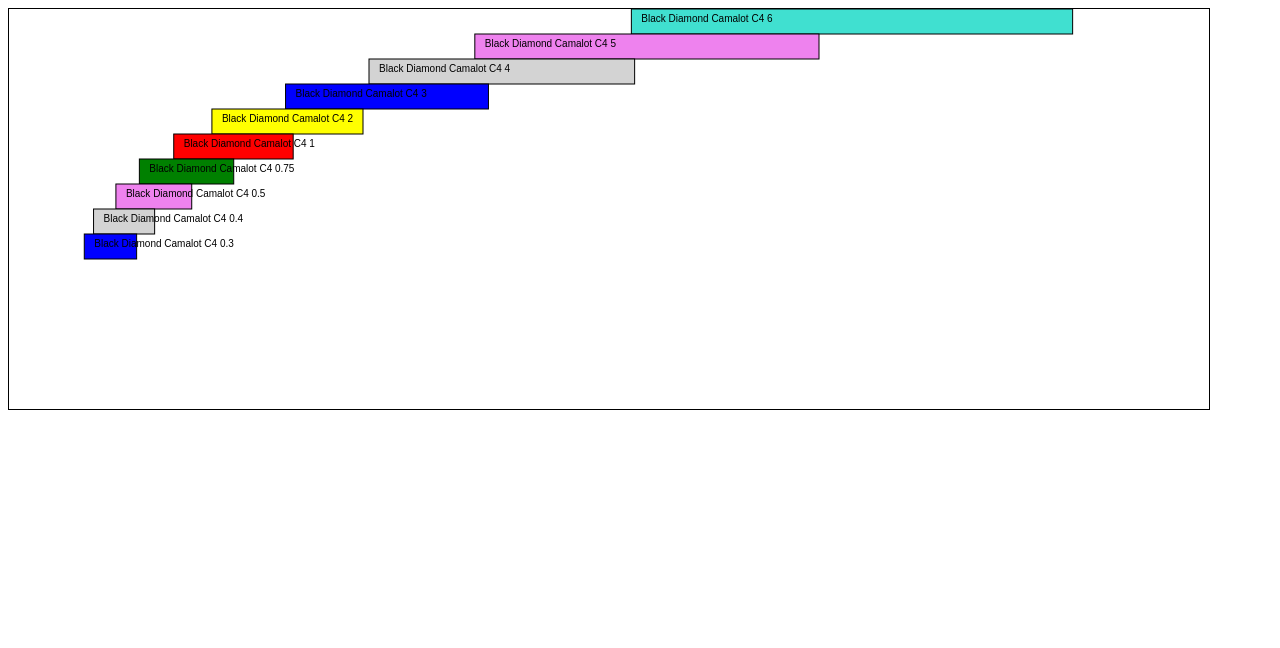
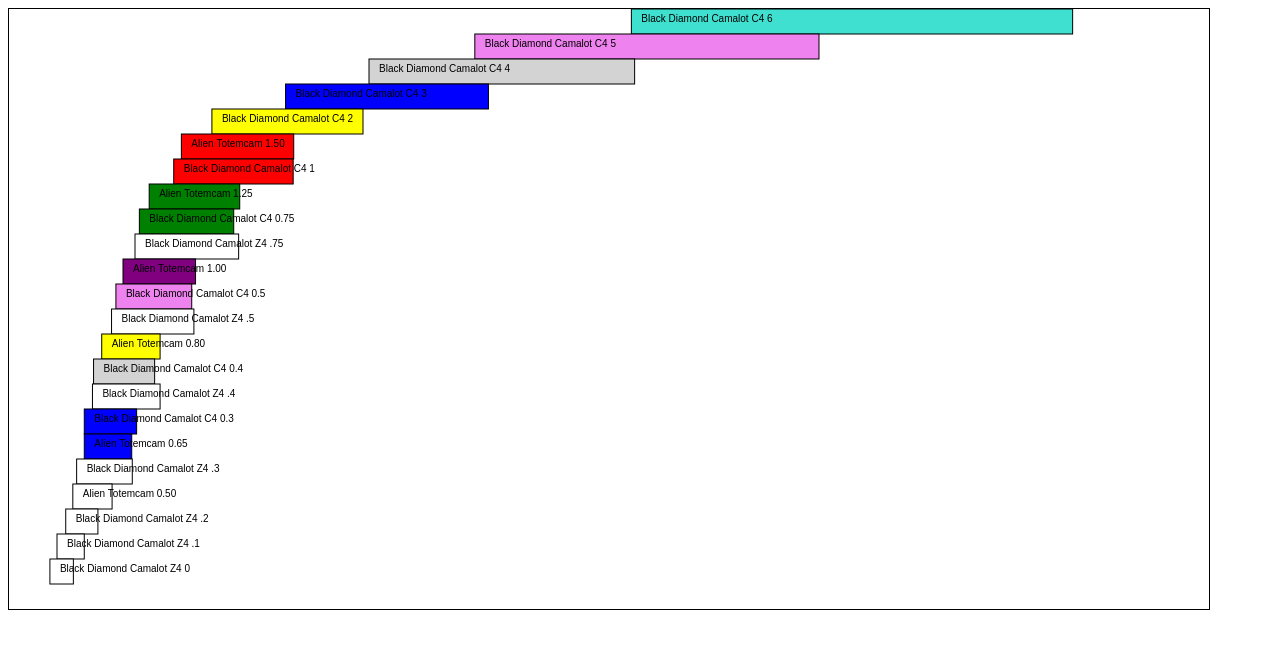
Before and after one commit to jpschaumloeffel/tradrack, a plain HTML site: page index.html in a window 1280 px wide. Drawn offline with nearby package versions, Linux system fonts and the light colour scheme.

Commit message:
z4 and totems

```diff
--- a/index.html
+++ b/index.html
@@ -7,6 +7,6 @@
 	 <script src="rack.js"></script>
 </head>
 <body>
-	<canvas id="rackCanvas" width="1200" height="400" style="border:1px solid #000000;"></canvas>
+	<canvas id="rackCanvas" width="1200" height="600" style="border:1px solid #000000;"></canvas>
 </body>
 </html>
--- a/rack.js
+++ b/rack.js
@@ -102,6 +102,138 @@
 		"weight": 529.9,
 		"color": "turquoise"
 	},
+	{
+		"manufacturer": "Black Diamond",
+		"series": "Camalot Z4",
+		"size": "0",
+		"minWidth": 7.5,
+		"maxWidth": 11.8,
+		"mbs": 5,
+		"weight": 43,
+		"color": "white"
+	},
+	{
+		"manufacturer": "Black Diamond",
+		"series": "Camalot Z4",
+		"size": ".1",
+		"minWidth": 8.8,
+		"maxWidth": 13.8,
+		"mbs": 5,
+		"weight": 45,
+		"color": "white"
+	},
+	{
+		"manufacturer": "Black Diamond",
+		"series": "Camalot Z4",
+		"size": ".2",
+		"minWidth": 10.4,
+		"maxWidth": 16.3,
+		"mbs": 6,
+		"weight": 48,
+		"color": "white"
+	},
+	{
+		"manufacturer": "Black Diamond",
+		"series": "Camalot Z4",
+		"size": ".3",
+		"minWidth": 12.4,
+		"maxWidth": 22.6,
+		"mbs": 8,
+		"weight": 54,
+		"color": "white"
+	},
+	{
+		"manufacturer": "Black Diamond",
+		"series": "Camalot Z4",
+		"size": ".4",
+		"minWidth": 15.3,
+		"maxWidth": 27.7,
+		"mbs": 9,
+		"weight": 61,
+		"color": "white"
+	},
+	{
+		"manufacturer": "Black Diamond",
+		"series": "Camalot Z4",
+		"size": ".5",
+		"minWidth": 18.8,
+		"maxWidth": 33.9,
+		"mbs": 10,
+		"weight": 77,
+		"color": "white"
+	},
+	{
+		"manufacturer": "Black Diamond",
+		"series": "Camalot Z4",
+		"size": ".75",
+		"minWidth": 23.1,
+		"maxWidth": 42.1,
+		"mbs": 10,
+		"weight": 93,
+		"color": "white"
+	},
+	{
+		"manufacturer": "Alien",
+		"series": "Totemcam",
+		"size": "0.50",
+		"minWidth": 11.7,
+		"maxWidth": 18.9,
+		"mbs": 6,
+		"weight": 69,
+		"color": "white"
+	},
+	{
+		"manufacturer": "Alien",
+		"series": "Totemcam",
+		"size": "0.65",
+		"minWidth": 13.8,
+		"maxWidth": 22.5,
+		"mbs": 8,
+		"weight": 75,
+		"color": "blue"
+	},
+	{
+		"manufacturer": "Alien",
+		"series": "Totemcam",
+		"size": "0.80",
+		"minWidth": 17,
+		"maxWidth": 27.7,
+		"mbs": 9,
+		"weight": 83,
+		"color": "yellow"
+	},
+	{
+		"manufacturer": "Alien",
+		"series": "Totemcam",
+		"size": "1.00",
+		"minWidth": 20.9,
+		"maxWidth": 34.2,
+		"mbs": 10,
+		"weight": 95,
+		"color": "purple"
+	},
+	{
+		"manufacturer": "Alien",
+		"series": "Totemcam",
+		"size": "1.25",
+		"minWidth": 25.7,
+		"maxWidth": 42.3,
+		"mbs": 13,
+		"weight": 109,
+		"color": "green"
+	},
+	{
+		"manufacturer": "Alien",
+		"series": "Totemcam",
+		"size": "1.50",
+		"minWidth": 31.6,
+		"maxWidth": 52.2,
+		"mbs": 13,
+		"weight": 132.5,
+		"color": "red"
+	},
+
+
 ];
 
 
```
